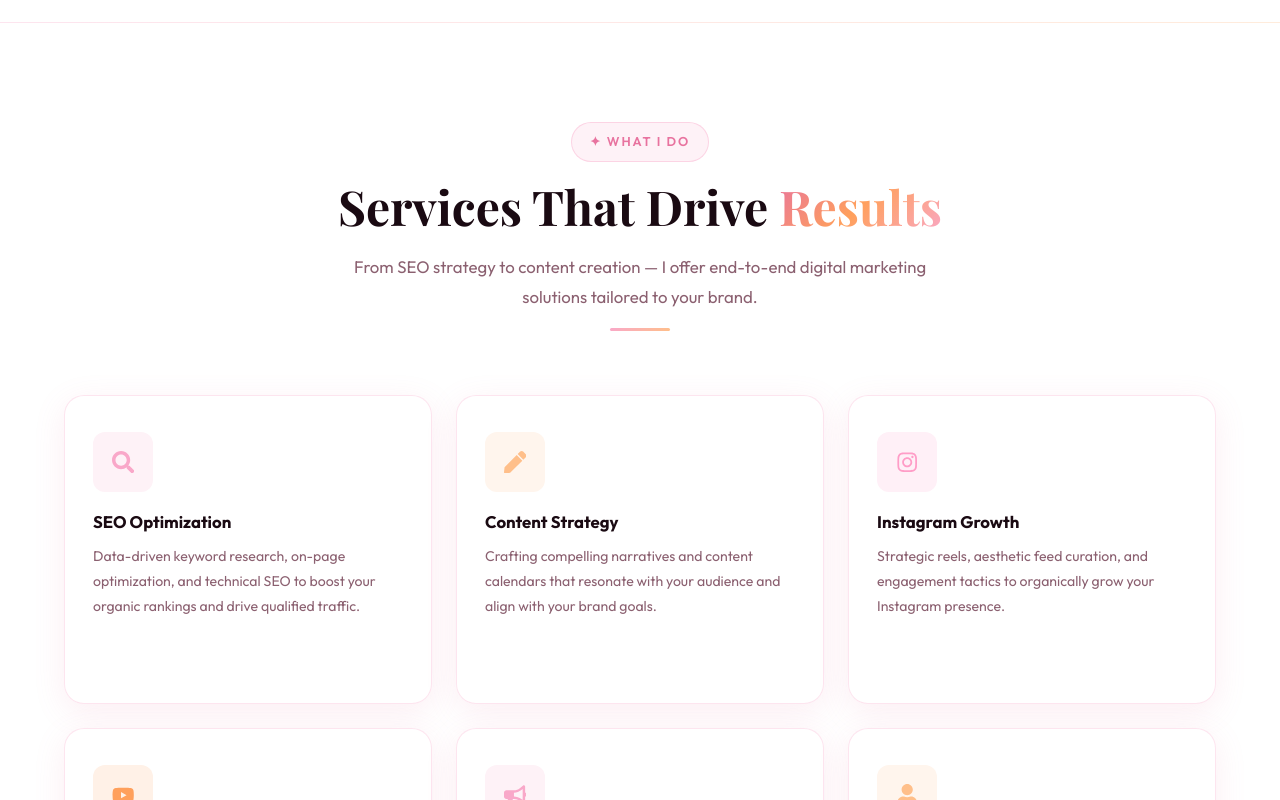
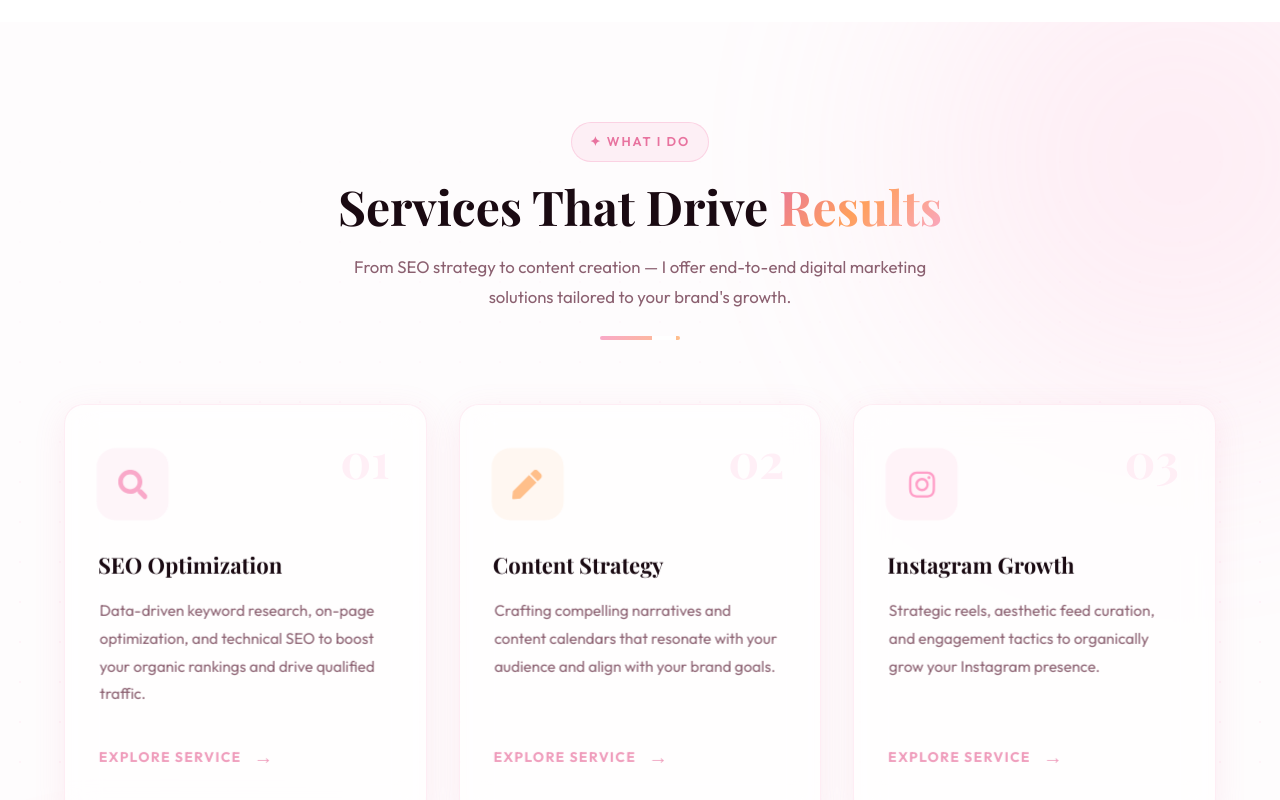
Before and after one commit to faizakhanpathan/faizaportfolio, a React (Vite) app: page / in a window 1280 px wide. Shown: the part 820-1620 px from the top of the page. Built offline with nearby package versions, Linux system fonts and the light colour scheme; a web font is replaced by a local one.

Commit message:
updated files

```diff
--- a/src/components/sections/ServicesSection/ServicesSection.css
+++ b/src/components/sections/ServicesSection/ServicesSection.css
@@ -1,115 +1,240 @@
 .services-section {
-  background: #ffffff;
+  background: var(--off-white);
+  position: relative;
+  overflow: hidden;
+  padding: var(--section-padding);
+}
+
+/* Background Decorations */
+.services-bg-decor {
+  position: absolute;
+  inset: 0;
+  z-index: 0;
+  pointer-events: none;
+}
+
+.decor-blob {
+  position: absolute;
+  width: 500px;
+  height: 500px;
+  border-radius: 50%;
+  filter: blur(120px);
+  opacity: 0.15;
+  animation: float-blob 20s infinite alternate;
+}
+
+.blob-1 {
+  background: var(--pink-300);
+  top: -10%;
+  right: -10%;
+}
+
+.blob-2 {
+  background: var(--peach-300);
+  bottom: -10%;
+  left: -10%;
+  animation-delay: -10s;
+}
+
+.decor-grid {
+  position: absolute;
+  inset: 0;
+  background-image: radial-gradient(var(--pink-200) 1px, transparent 1px);
+  background-size: 40px 40px;
+  opacity: 0.15;
+  mask-image: linear-gradient(to bottom, transparent, black, transparent);
+}
+
+@keyframes float-blob {
+  0% { transform: translate(0, 0) scale(1); }
+  100% { transform: translate(50px, 50px) scale(1.1); }
+}
+
+.services-inner {
+  position: relative;
+  z-index: 1;
+}
+
+.section-divider-custom {
+  width: 80px;
+  height: 4px;
+  background: var(--gradient-btn);
+  border-radius: 2px;
+  margin: 24px auto 0;
   position: relative;
 }
 
-.services-section::before {
+.section-divider-custom::after {
   content: '';
   position: absolute;
   top: 0;
   left: 0;
-  right: 0;
-  height: 1px;
-  background: var(--gradient-btn);
-  opacity: 0.3;
+  width: 30%;
+  height: 100%;
+  background: #ffffff;
+  animation: sweep 2s infinite;
 }
 
+@keyframes sweep {
+  0% { left: -30%; }
+  100% { left: 130%; }
+}
+
+/* Grid Layout */
 .services-grid {
   display: grid;
   grid-template-columns: repeat(3, 1fr);
-  gap: 24px;
+  gap: 32px;
+  margin-top: 60px;
 }
 
+/* Service Card Styles */
 .service-card {
-  padding: 36px 28px;
-  cursor: pointer;
+  padding: 48px 36px;
+  display: flex;
+  flex-direction: column;
   position: relative;
-  overflow: hidden;
+  transition: all 0.5s cubic-bezier(0.23, 1, 0.32, 1);
+  perspective: 1000px;
+  height: 100%;
+  background: rgba(255, 255, 255, 0.6);
+  border: 1px solid rgba(249, 168, 201, 0.2);
 }
 
-.service-card::before {
-  content: '';
-  position: absolute;
-  top: 0;
-  left: 0;
-  right: 0;
-  height: 3px;
-  background: var(--gradient-btn);
-  transform: scaleX(0);
-  transform-origin: left;
-  transition: transform 0.4s ease;
-  border-radius: 3px 3px 0 0;
+.service-card:hover {
+  background: rgba(255, 255, 255, 0.9);
+  border-color: rgba(249, 168, 201, 0.5);
+  box-shadow: 0 25px 50px -12px rgba(232, 115, 159, 0.2);
 }
 
-.service-card:hover::before {
-  transform: scaleX(1);
+.service-card__number {
+  position: absolute;
+  top: 30px;
+  right: 36px;
+  font-family: var(--font-display);
+  font-size: 3rem;
+  font-weight: 800;
+  line-height: 1;
+  color: var(--pink-100);
+  opacity: 0.5;
+  transition: all 0.4s ease;
+  z-index: 0;
+  pointer-events: none;
+}
+
+.service-card:hover .service-card__number {
+  color: var(--pink-200);
+  opacity: 1;
+  transform: translateY(-5px);
 }
 
 .service-card__icon {
-  width: 60px;
-  height: 60px;
-  border-radius: var(--border-radius-sm);
-  background: rgba(var(--icon-color), 0.12);
-  background-color: color-mix(in srgb, var(--icon-color, #f9a8c9) 15%, white);
+  width: 70px;
+  height: 70px;
+  border-radius: 18px;
+  background: color-mix(in srgb, var(--icon-color, #f9a8c9) 12%, white);
   display: flex;
   align-items: center;
   justify-content: center;
-  font-size: 1.4rem;
+  font-size: 1.8rem;
   color: var(--icon-color, var(--pink-600));
-  margin-bottom: 20px;
+  margin-bottom: 28px;
   position: relative;
+  box-shadow: 0 10px 20px -5px rgba(var(--icon-color), 0.2);
 }
 
 .service-card__icon-glow {
   position: absolute;
-  inset: 0;
-  border-radius: var(--border-radius-sm);
+  inset: -5px;
+  border-radius: 22px;
   opacity: 0;
-  transition: opacity 0.3s ease;
-  filter: blur(16px);
-  transform: scale(1.5);
+  transition: opacity 0.4s ease;
+  filter: blur(12px);
+  z-index: -1;
 }
 
 .service-card:hover .service-card__icon-glow {
-  opacity: 0.25;
+  opacity: 0.3;
 }
 
 .service-card__title {
-  font-family: var(--font-body);
-  font-size: 1.05rem;
+  font-family: var(--font-display);
+  font-size: 1.35rem;
   font-weight: 700;
   color: var(--text-dark);
-  margin-bottom: 12px;
+  margin-bottom: 16px;
+  line-height: 1.4;
 }
 
 .service-card__desc {
-  font-size: 0.88rem;
+  font-size: 0.95rem;
   color: var(--text-light);
-  line-height: 1.75;
-  margin-bottom: 16px;
+  line-height: 1.8;
+  margin-bottom: 32px;
+  flex-grow: 1;
+}
+
+.service-card__footer {
+  margin-top: auto;
 }
 
 .service-card__arrow {
+  display: flex;
+  align-items: center;
+  gap: 12px;
+  font-size: 0.85rem;
+  font-weight: 700;
+  color: var(--pink-600);
+  text-transform: uppercase;
+  letter-spacing: 0.1em;
+  opacity: 0.7;
+  transition: all 0.3s ease;
+}
+
+.arrow-icon {
   font-size: 1.2rem;
-  color: var(--pink-400);
-  opacity: 0;
-  transform: translateX(-8px);
-  transition: all 0.3s ease;
+  transition: transform 0.3s ease;
 }
 
 .service-card:hover .service-card__arrow {
   opacity: 1;
-  transform: translateX(0);
+  color: var(--peach-600);
+}
+
+.service-card:hover .arrow-icon {
+  transform: translateX(6px);
+}
+
+/* Hover Shine Effect */
+.service-card__glow {
+  position: absolute;
+  inset: 0;
+  background: radial-gradient(circle at var(--mouse-x, 50%) var(--mouse-y, 50%), rgba(249, 168, 201, 0.1) 0%, transparent 60%);
+  opacity: 0;
+  transition: opacity 0.3s;
+  pointer-events: none;
+}
+
+.service-card:hover .service-card__glow {
+  opacity: 1;
 }
 
 @media (max-width: 1024px) {
   .services-grid {
     grid-template-columns: repeat(2, 1fr);
+    gap: 24px;
   }
 }
 
-@media (max-width: 600px) {
+@media (max-width: 768px) {
   .services-grid {
     grid-template-columns: 1fr;
+    max-width: 500px;
+    margin-left: auto;
+    margin-right: auto;
+  }
+
+  .service-card {
+    padding: 40px 30px;
   }
 }
--- a/src/components/sections/ServicesSection/ServicesSection.tsx
+++ b/src/components/sections/ServicesSection/ServicesSection.tsx
@@ -1,4 +1,4 @@
-import { motion } from 'framer-motion';
+import { motion, useMotionValue, useSpring, useTransform } from 'framer-motion';
 import { FaSearch, FaPen, FaInstagram, FaYoutube, FaBullhorn, FaUser } from 'react-icons/fa';
 import { useScrollReveal, fadeUp, staggerContainer } from '../../../hooks/useScrollReveal';
 import './ServicesSection.css';
@@ -9,44 +9,125 @@ const services = [
     title: 'SEO Optimization',
     desc: 'Data-driven keyword research, on-page optimization, and technical SEO to boost your organic rankings and drive qualified traffic.',
     color: '#f9a8c9',
+    number: '01'
   },
   {
     icon: <FaPen />,
     title: 'Content Strategy',
     desc: 'Crafting compelling narratives and content calendars that resonate with your audience and align with your brand goals.',
     color: '#ffbf8a',
+    number: '02'
   },
   {
     icon: <FaInstagram />,
     title: 'Instagram Growth',
     desc: 'Strategic reels, aesthetic feed curation, and engagement tactics to organically grow your Instagram presence.',
     color: '#ff9dc7',
+    number: '03'
   },
   {
     icon: <FaYoutube />,
     title: 'YouTube Branding',
     desc: 'Channel optimization, thumbnail design strategy, and YouTube SEO to maximize your video reach and subscriber growth.',
     color: '#ffa05c',
+    number: '04'
   },
   {
     icon: <FaBullhorn />,
     title: 'Social Media Marketing',
     desc: 'Full-funnel social media management across platforms to build community, brand awareness, and drive conversions.',
     color: '#f9a8c9',
+    number: '05'
   },
   {
     icon: <FaUser />,
     title: 'Personal Branding',
     desc: 'Defining your unique voice, visual identity, and positioning strategy to stand out in your industry.',
     color: '#ffbf8a',
+    number: '06'
   },
 ];
+
+function ServiceCard({ icon, title, desc, color, number }: any) {
+  const x = useMotionValue(0);
+  const y = useMotionValue(0);
+
+  const mouseXSpring = useSpring(x);
+  const mouseYSpring = useSpring(y);
+
+  const rotateX = useTransform(mouseYSpring, [-0.5, 0.5], ['10deg', '-10deg']);
+  const rotateY = useTransform(mouseXSpring, [-0.5, 0.5], ['-10deg', '10deg']);
+
+  const handleMouseMove = (e: React.MouseEvent<HTMLDivElement>) => {
+    const rect = e.currentTarget.getBoundingClientRect();
+    const width = rect.width;
+    const height = rect.height;
+    const mouseX = e.clientX - rect.left;
+    const mouseY = e.clientY - rect.top;
+
+    const xPct = mouseX / width - 0.5;
+    const yPct = mouseY / height - 0.5;
+
+    x.set(xPct);
+    y.set(yPct);
+
+    // Set CSS variables for the shine effect
+    e.currentTarget.style.setProperty('--mouse-x', `${(mouseX / width) * 100}%`);
+    e.currentTarget.style.setProperty('--mouse-y', `${(mouseY / height) * 100}%`);
+  };
+
+  const handleMouseLeave = () => {
+    x.set(0);
+    y.set(0);
+  };
+
+  return (
+    <motion.div
+      variants={fadeUp}
+      onMouseMove={handleMouseMove}
+      onMouseLeave={handleMouseLeave}
+      style={{
+        rotateX,
+        rotateY,
+        transformStyle: 'preserve-3d',
+      }}
+      className="service-card glass-card"
+    >
+      <div className="service-card__number">{number}</div>
+      <div
+        className="service-card__icon"
+        style={{ '--icon-color': color, transform: 'translateZ(30px)' } as React.CSSProperties}
+      >
+        {icon}
+        <div className="service-card__icon-glow" style={{ background: color }} />
+      </div>
+      <h3 className="service-card__title" style={{ transform: 'translateZ(20px)' }}>{title}</h3>
+      <p className="service-card__desc" style={{ transform: 'translateZ(10px)' }}>{desc}</p>
+
+      <div className="service-card__footer" style={{ transform: 'translateZ(15px)' }}>
+        <div className="service-card__arrow">
+          <span>Explore Service</span>
+          <div className="arrow-icon">→</div>
+        </div>
+      </div>
+
+      <div className="service-card__glow" />
+    </motion.div>
+  );
+}
 
 export default function ServicesSection() {
   const { ref, controls } = useScrollReveal();
 
   return (
     <section className="services-section section" id="services">
+      {/* Decorative Background Elements */}
+      <div className="services-bg-decor">
+        <div className="decor-blob blob-1"></div>
+        <div className="decor-blob blob-2"></div>
+        <div className="decor-grid"></div>
+      </div>
+
       <div className="container">
         <motion.div
           ref={ref}
@@ -56,31 +137,21 @@ export default function ServicesSection() {
           className="services-inner"
         >
           <motion.div className="section-header" variants={fadeUp}>
-            <span className="section-tag">✦ What I Do</span>
-            <h2 className="section-title">Services That Drive <span className="gradient-text">Results</span></h2>
+            <div className="section-tag-wrapper">
+              <span className="section-tag">✦ What I Do</span>
+            </div>
+            <h2 className="section-title">
+              Services That Drive <span className="gradient-text">Results</span>
+            </h2>
             <p className="section-subtitle">
-              From SEO strategy to content creation — I offer end-to-end digital marketing solutions tailored to your brand.
+              From SEO strategy to content creation — I offer end-to-end digital marketing solutions tailored to your brand's growth.
             </p>
-            <div className="section-divider" />
+            <div className="section-divider-custom" />
           </motion.div>
 
           <motion.div className="services-grid" variants={staggerContainer}>
-            {services.map(({ icon, title, desc, color }) => (
-              <motion.div
-                key={title}
-                className="service-card glass-card"
-                variants={fadeUp}
-                whileHover={{ y: -8, scale: 1.02 }}
-                transition={{ type: 'spring', stiffness: 300 }}
-              >
-                <div className="service-card__icon" style={{ '--icon-color': color } as React.CSSProperties}>
-                  {icon}
-                  <div className="service-card__icon-glow" style={{ background: color }} />
-                </div>
-                <h3 className="service-card__title">{title}</h3>
-                <p className="service-card__desc">{desc}</p>
-                <div className="service-card__arrow">→</div>
-              </motion.div>
+            {services.map((service) => (
+              <ServiceCard key={service.title} {...service} />
             ))}
           </motion.div>
         </motion.div>
```
